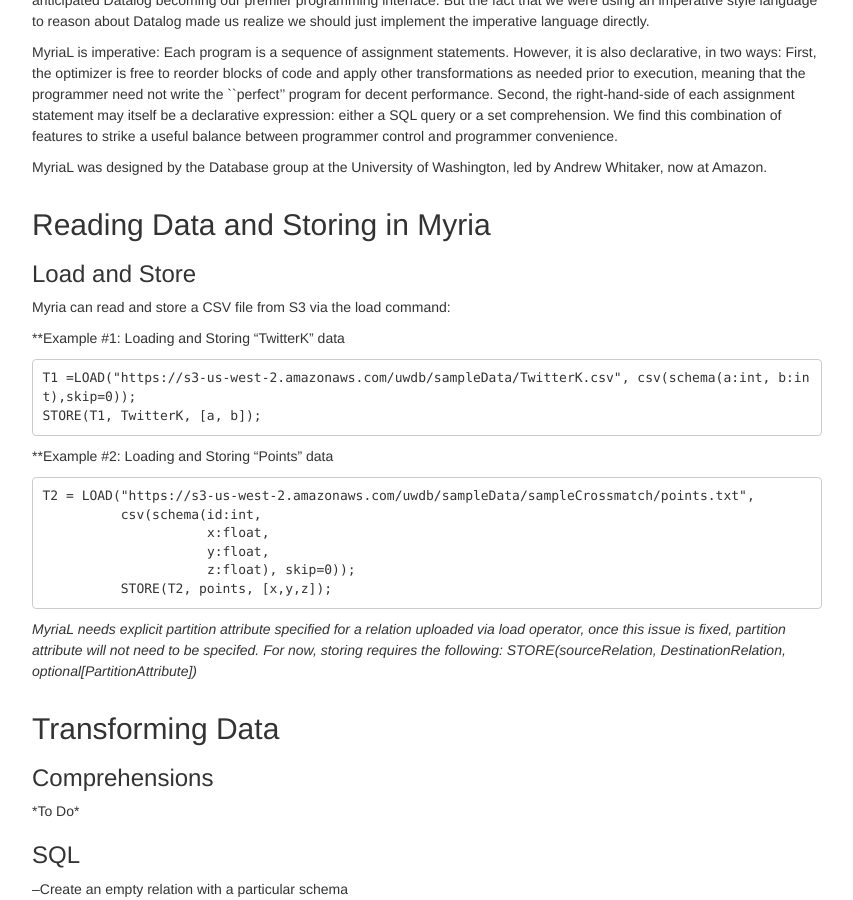
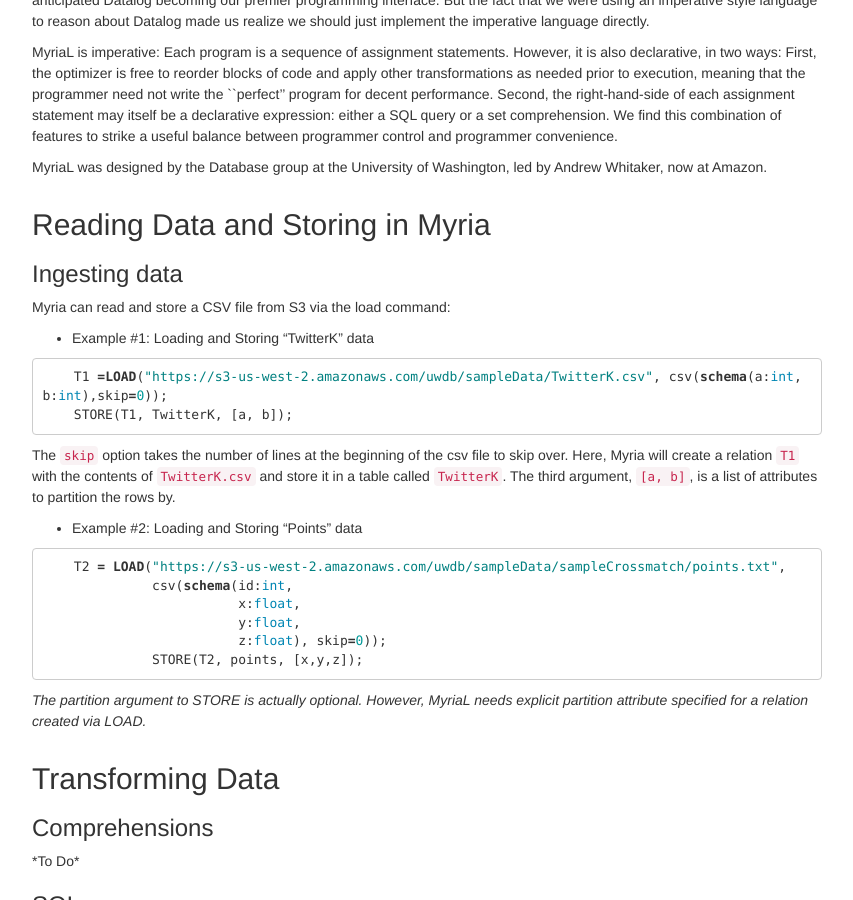
Before and after one commit to uwescience/myria-website, a Jekyll site: the page built from docs/myrial.md, in a window 1280 px wide and 900 px high, scrolled down 276 px. Shown: the whole window, without its empty margins (213-1066 px from the left). Built offline with Jekyll 4.4.1, drawn with Linux system fonts in a browser that asks for light colours; nearby versions of some CDN libraries; Markdown is read by kramdown in place of the engine named in the settings.

Commit message:
fix load/store

````diff
--- a/docs/myrial.md
+++ b/docs/myrial.md
@@ -18,24 +18,31 @@
 
 ##Reading Data and Storing in Myria
 
-###Load and Store
+###Ingesting data
 Myria can read and store a CSV file from S3 via the load command:
 
-**Example #1: Loading and Storing "TwitterK" data
+* Example #1: Loading and Storing "TwitterK" data
 
+```sql
     T1 =LOAD("https://s3-us-west-2.amazonaws.com/uwdb/sampleData/TwitterK.csv", csv(schema(a:int, b:int),skip=0));
     STORE(T1, TwitterK, [a, b]);
+```
 
-**Example #2: Loading and Storing "Points" data
+The `skip` option takes the number of lines at the beginning of the csv file to skip over.
+Here, Myria will create a relation `T1` with the contents of `TwitterK.csv` and store it in a table called `TwitterK`. The third argument, `[a, b]`, is a list of attributes to partition the rows by.
 
+* Example #2: Loading and Storing "Points" data
+
+```sql
     T2 = LOAD("https://s3-us-west-2.amazonaws.com/uwdb/sampleData/sampleCrossmatch/points.txt",
               csv(schema(id:int,
                          x:float,
                          y:float,
                          z:float), skip=0));
               STORE(T2, points, [x,y,z]);
+```
 
-*MyriaL needs explicit partition attribute specified for a relation uploaded via load operator, once this issue is fixed, partition attribute will not need to be specifed. For now, storing requires the following: STORE(sourceRelation, DestinationRelation, optional[PartitionAttribute])*
+*The partition argument to STORE is actually optional. However, MyriaL needs explicit partition attribute specified for a relation created via LOAD.*
 
 ##Transforming Data
 ###Comprehensions
````
